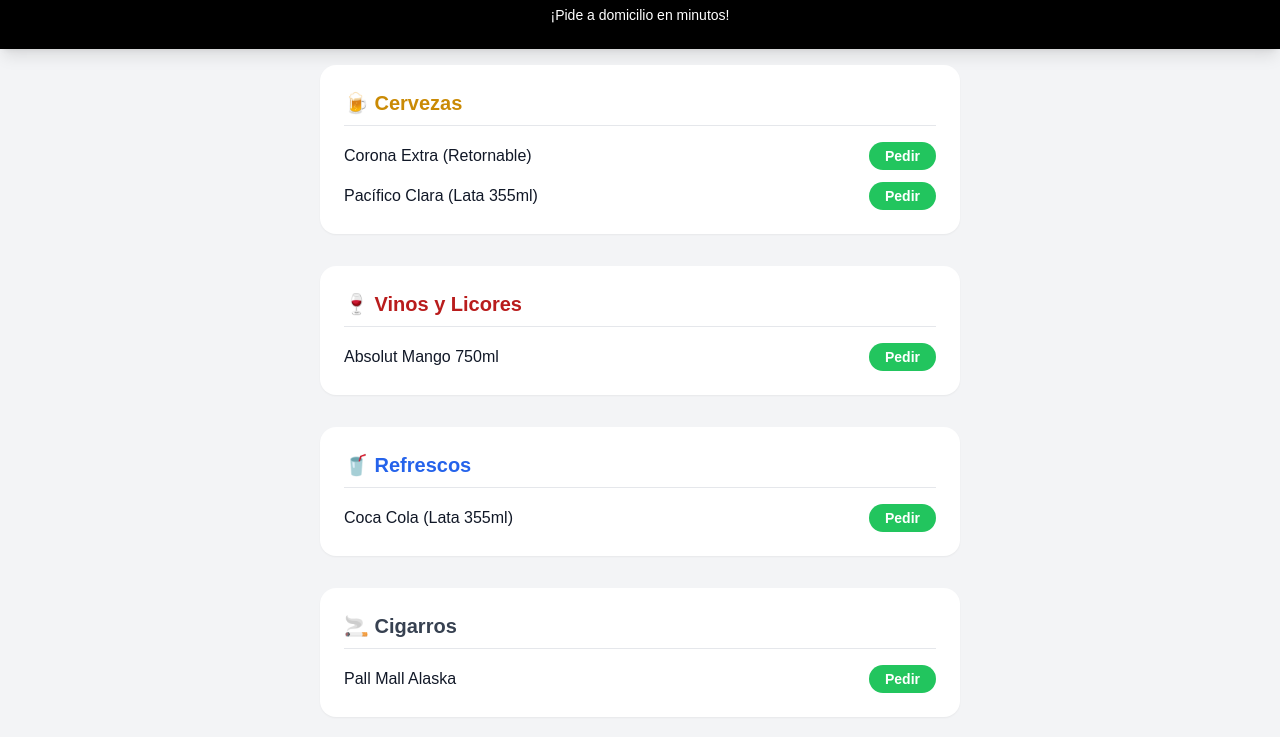
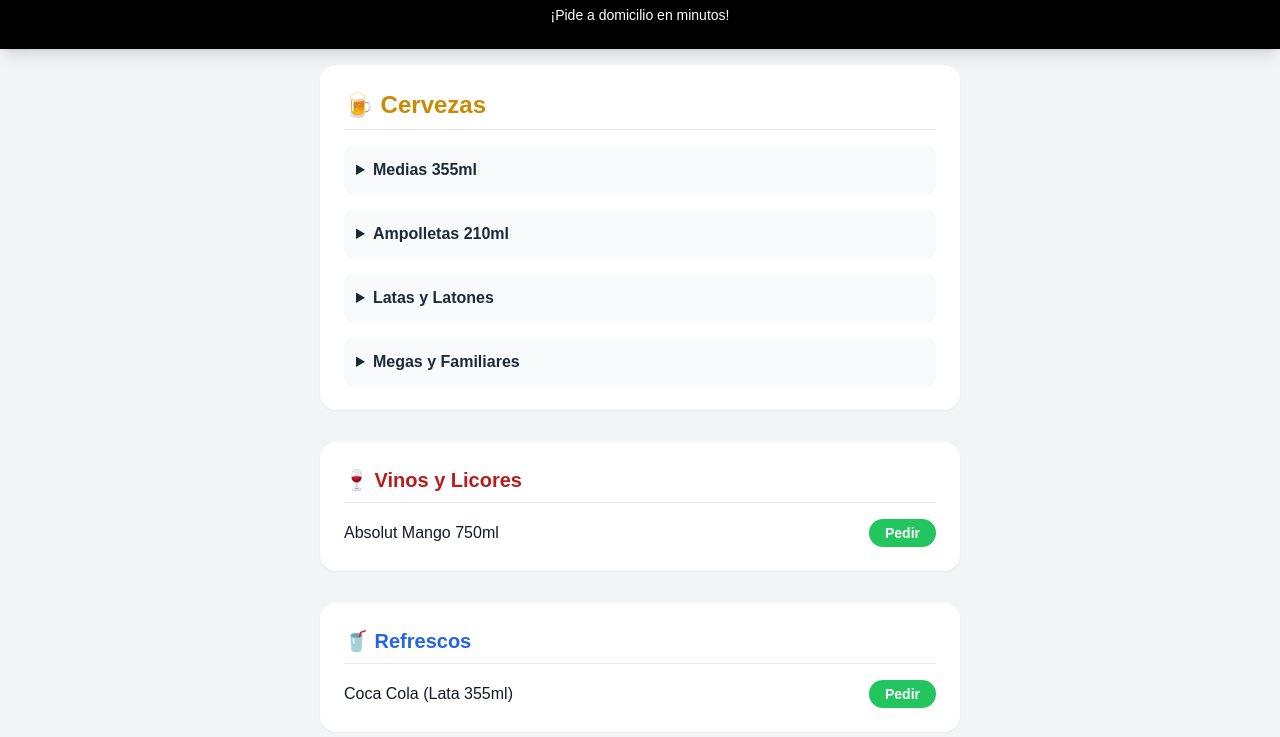
Before and after one commit to GOZEDELIVERY/goze-menu, a plain HTML site: page index.html in a window 1280 px wide. Shown: the part 63-800 px from the top of the page. Drawn offline with nearby package versions, Linux system fonts and the light colour scheme.

Commit message:
index.html

```diff
--- a/index.html
+++ b/index.html
@@ -20,18 +20,54 @@
     <!-- Main Content -->
     <main class="max-w-2xl mx-auto p-4 space-y-8">
 
-        <!-- Categoría: Cervezas -->
+        <!-- Categoría: Cervezas (Nueva estructura) -->
         <section class="bg-white p-6 rounded-2xl shadow-sm">
-            <h2 class="text-xl font-bold mb-4 border-b pb-2 text-yellow-600">🍺 Cervezas</h2>
-            <div class="space-y-3">
-                <div class="flex justify-between items-center">
-                    <span>Corona Extra (Retornable)</span>
-                    <a href="https://wa.me/523333580863?text=Hola, quiero pedir: Corona Extra (Retornable)" class="bg-green-500 text-white px-4 py-1 rounded-full text-sm font-semibold">Pedir</a>
-                </div>
-                <div class="flex justify-between items-center">
-                    <span>Pacífico Clara (Lata 355ml)</span>
-                    <a href="https://wa.me/523333580863?text=Hola, quiero pedir: Pacífico Clara" class="bg-green-500 text-white px-4 py-1 rounded-full text-sm font-semibold">Pedir</a>
-                </div>
+            <h2 class="text-2xl font-bold mb-4 border-b pb-2 text-yellow-600">🍺 Cervezas</h2>
+
+            <div class="space-y-4">
+                <!-- Subcategoría: Medias 355ml -->
+                <details class="bg-gray-50 rounded-lg p-3">
+                    <summary class="font-semibold cursor-pointer text-gray-800">Medias 355ml</summary>
+                    <div class="mt-3 space-y-3 pl-2">
+                        <div class="flex justify-between items-center text-sm">
+                            <span>Corona Extra (Retornable)</span>
+                            <a href="https://wa.me/523333580863?text=Hola, quiero pedir: Corona Extra (Retornable)" class="bg-green-500 text-white px-3 py-1 rounded-full text-xs font-semibold">Pedir</a>
+                        </div>
+                    </div>
+                </details>
+
+                <!-- Subcategoría: Ampolletas 210ml -->
+                <details class="bg-gray-50 rounded-lg p-3">
+                    <summary class="font-semibold cursor-pointer text-gray-800">Ampolletas 210ml</summary>
+                    <div class="mt-3 space-y-3 pl-2">
+                        <div class="flex justify-between items-center text-sm">
+                            <span>Corona Extra (Ampolleta)</span>
+                            <a href="https://wa.me/523333580863?text=Hola, quiero pedir: Corona Extra Ampolleta" class="bg-green-500 text-white px-3 py-1 rounded-full text-xs font-semibold">Pedir</a>
+                        </div>
+                    </div>
+                </details>
+
+                <!-- Subcategoría: Latas y Latones -->
+                <details class="bg-gray-50 rounded-lg p-3">
+                    <summary class="font-semibold cursor-pointer text-gray-800">Latas y Latones</summary>
+                    <div class="mt-3 space-y-3 pl-2">
+                        <div class="flex justify-between items-center text-sm">
+                            <span>Pacífico Clara (Lata 355ml)</span>
+                            <a href="https://wa.me/523333580863?text=Hola, quiero pedir: Pacífico Clara Lata" class="bg-green-500 text-white px-3 py-1 rounded-full text-xs font-semibold">Pedir</a>
+                        </div>
+                    </div>
+                </details>
+
+                <!-- Subcategoría: Megas y Familiares -->
+                <details class="bg-gray-50 rounded-lg p-3">
+                    <summary class="font-semibold cursor-pointer text-gray-800">Megas y Familiares</summary>
+                    <div class="mt-3 space-y-3 pl-2">
+                        <div class="flex justify-between items-center text-sm">
+                            <span>Corona Familiar 940ml</span>
+                            <a href="https://wa.me/523333580863?text=Hola, quiero pedir: Corona Familiar" class="bg-green-500 text-white px-3 py-1 rounded-full text-xs font-semibold">Pedir</a>
+                        </div>
+                    </div>
+                </details>
             </div>
         </section>
 
```
